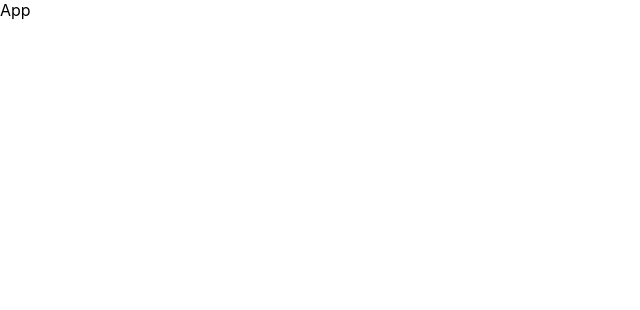
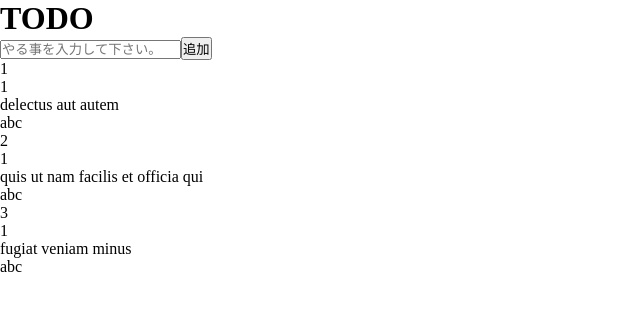
Before and after one commit to jini-labs-2/react-ts-practice, a React (Create React App) app: page /todo in a window 1280 px wide. Shown: the top 310 px of the page, without its empty margins (0-640 px from the left). Built offline with nearby package versions, Linux system fonts and the light colour scheme; the HTML template or start-up script is replaced by a standard one.

Commit message:
追加ページ、コンポーネント

```diff
--- a/src/App.tsx
+++ b/src/App.tsx
@@ -1,9 +1,10 @@
 import React from 'react';
+import Todo from './pages/Todo';
 
 function App() {
   return (
     <div className='app'>
-      App
+      <Todo />
     </div>
   );
 }
--- /dev/null
+++ b/src/api/todo.type.ts
@@ -0,0 +1,6 @@
+export interface TODO {
+  userId: number,
+  id: number,
+  title: string,
+  completed: boolean
+}
--- /dev/null
+++ b/src/components/todo/Todolist.tsx
@@ -0,0 +1,24 @@
+import React from 'react'
+import { TODO } from '../../api/todo.type';
+
+const Todolist = ({todoList}:{todoList: TODO[]}) => {
+  return (
+    <div className="todo-list">
+    {todoList ? todoList.map(todo => {
+      return (
+        <>
+          <div className="todo-item" key={todo.id}>
+            <div className='todo-id'>{todo.id}</div>
+            <div className='todo-user'>{todo.userId}</div>
+            <div className='todo-title'>{todo.title}</div>
+            <div className='todo-completed'>{todo.completed}</div>
+            <div className='todo-action'> abc</div>
+          </div>
+        </>
+      )
+    }) : null}
+  </div>
+  )
+}
+
+export default Todolist
--- /dev/null
+++ b/src/components/todo/inputTodo.tsx
@@ -0,0 +1,14 @@
+import React from 'react'
+
+const inputTodo = () => {
+  return (
+    <>
+      <div>
+        <input type='text' placeholder='やる事を入力して下さい。'/>
+        <input type='button' value='追加' />
+      </div>
+    </>
+  )
+}
+
+export default inputTodo
--- /dev/null
+++ b/src/data/todo.data.ts
@@ -0,0 +1,20 @@
+export const todoList = [
+ {
+    "userId": 1,
+    "id": 1,
+    "title": "delectus aut autem",
+    "completed": false
+  },
+  {
+    "userId": 1,
+    "id": 2,
+    "title": "quis ut nam facilis et officia qui",
+    "completed": false
+  },
+  {
+    "userId": 1,
+    "id": 3,
+    "title": "fugiat veniam minus",
+    "completed": false
+  },
+]
--- a/src/index.css
+++ b/src/index.css
@@ -3,17 +3,3 @@
   padding: 0;
   box-sizing: border-box;
 }
-
-body {
-  margin: 0;
-  font-family: -apple-system, BlinkMacSystemFont, 'Segoe UI', 'Roboto', 'Oxygen',
-    'Ubuntu', 'Cantarell', 'Fira Sans', 'Droid Sans', 'Helvetica Neue',
-    sans-serif;
-  -webkit-font-smoothing: antialiased;
-  -moz-osx-font-smoothing: grayscale;
-}
-
-code {
-  font-family: source-code-pro, Menlo, Monaco, Consolas, 'Courier New',
-    monospace;
-}
--- /dev/null
+++ b/src/pages/Todo.tsx
@@ -0,0 +1,16 @@
+import React from 'react'
+import Todolist from '../components/todo/Todolist';
+import { todoList } from '../data/todo.data';
+import InputTodo from '../components/todo/inputTodo';
+
+const Todo = () => {
+  return (
+    <div className='todo-inner'>
+      <h1>TODO</h1>
+      <InputTodo />
+      <Todolist todoList={todoList}/>
+    </div>
+  )
+}
+
+export default Todo
```
